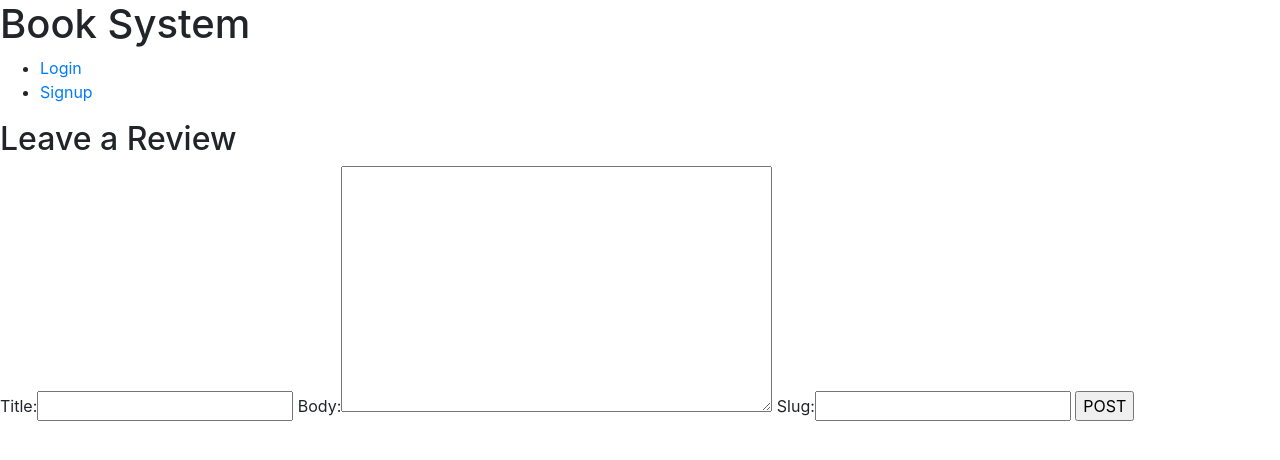
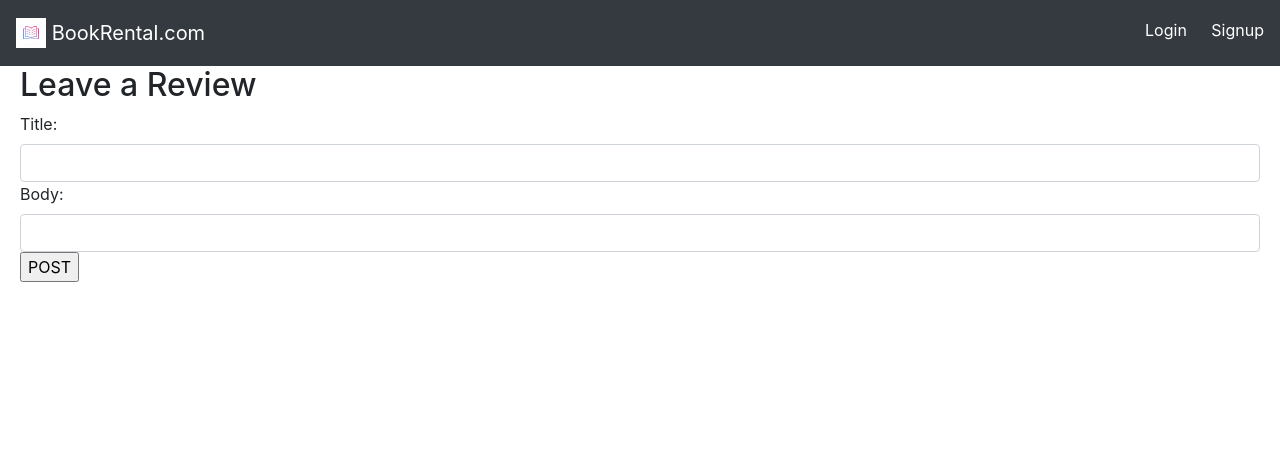
Before and after one commit to churles/booksys, a Django app: page /reviews/atilla/create/ in a window 1280 px wide. Shown: the top 460 px of the page. Run offline with Django 3.2, Linux system fonts and the light colour scheme; data comes from the database, SQL or seed files in the repository; both versions use the stored data as it was after the commit; some libraries are stand-ins or nearby versions.

Commit message:
Add existing file: add nav ui; form ui

```diff
--- a/assets/styles.css
+++ b/assets/styles.css
@@ -6,5 +6,33 @@
 }
 
 .list-thumb:hover{
-	box-shadow: 0 0 2px 1px rgba(0, 140, 186, 0.5);
+  box-shadow: 0 0 2px 1px rgba(2, 140, 186, 0.5);
 }
+
+.form-group-first{
+  margin-left:  20px;
+  margin-right: 20px;
+}
+
+nav a{
+  color:  #fff;
+}
+
+nav a:hover{
+    color: #00dba0;
+    text-decoration: none;
+}
+
+nav li{
+  display:  inline-block;
+  margin-top: 10px;
+  margin-left: 20px;
+}
+
+nav button{
+  background: none;
+  color: #fff;
+  cursor: pointer;
+  border: 0;
+  font-size: 1em;
+}
--- a/books/models.py
+++ b/books/models.py
@@ -24,5 +24,8 @@ class Book(models.Model):
 	#availability = models.CharField(max_length=10, choices=AVAIL_CHOICES, default='rent')
 	#add prices for rent and for sale
 
+	class Meta:
+		ordering = ('title',)
+
 	def __str__(self):
 		return self.title
--- a/reviews/forms.py
+++ b/reviews/forms.py
@@ -5,3 +5,9 @@ class CreateReview(forms.ModelForm):
 	class Meta:
 		model = models.Review
 		fields = ['title','body','slug']
+
+		widgets = {
+			'title': forms.TextInput(attrs={'class': 'form-control'}),
+			'body': forms.TextInput(attrs={'class': 'form-control'}),
+			'slug': forms.HiddenInput(),
+		}
--- a/reviews/templates/reviews/review_create.html
+++ b/reviews/templates/reviews/review_create.html
@@ -1,13 +1,15 @@
 {% extends 'base_layout.html' %}
 
 {% block content %}
-<div>
+<div class="form-group-first">
 	<h2>Leave a Review</h2>
-	<form action="#" method="post">
-		{% csrf_token %}
-		{{form}}
-		<input type="submit" name="" value="POST">
-	</form>
+	<div class="form-group">
+		<form action="#" method="post">
+			{% csrf_token %}
+			{{form}}
+			<input type="submit" name="" value="POST">
+		</form>
+	</div>
 </div>
 <script src="/static/slugify.js"></script>
 {% endblock %}
--- a/templates/base_layout.html
+++ b/templates/base_layout.html
@@ -11,22 +11,43 @@
 </head>
 <body>
 	<header>
-		<h1>Book System</h1>
-		<nav>
-			<ul>
+		<nav class="navbar  navbar-dark bg-dark">
+		    <a class="navbar-brand" href="#">
+			    <img src="{% static 'index.png' %}" width="30" height="30" class="d-inline-block align-top" alt="">
+			    BookRental.com
+		    </a>
+<!-- 			<div class="navbar-collapse" id="navbarNav">
+				<ul class="navbar-nav">
 					{% if user.is_authenticated %}
-					<li>
+						<li class="nav-item">
 							<form action="{% url 'accounts:logout' %}" method="post">
 								{% csrf_token %}
 								<button type="submit">Logout</button>
 							</form>
 						</li>
-					<li><a href="{% url 'books:create' %}">New Listing</a></li>
+						<li class="nav-item"><a href="{% url 'books:create' %}" class="nav-link">New Listing</a></li>
+					{% else %}
+						<li class="nav-item"><a href="{% url 'accounts:login' %}" class="nav-link">Login</a></li>
+						<li class="nav-item"><a href="{% url 'accounts:signup' %}" class="nav-link">Signup</a></li>
+					{% endif %}
+				</ul>
+			</div> -->
+			<div>
+				<ul>
+					{% if user.is_authenticated %}
+						<li>
+							<form class="logout-link" action="{% url 'accounts:logout' %}" method="post">
+								{% csrf_token %}
+								<button type="submit">Logout</button>
+							</form>
+						</li>
+						<li ><a href="{% url 'books:create' %}">New Listing</a></li>
 					{% else %}
 						<li><a href="{% url 'accounts:login' %}">Login</a></li>
 						<li><a href="{% url 'accounts:signup' %}">Signup</a></li>
 					{% endif %}
 				</ul>
+			</div>
 		</nav>
 	</header>
 	{% block content %}
```
Also changed, not shown: books/forms.py (+9 -0 lines), books/templates/books/book_create.html (+8 -6 lines), assets/index.png (added), books/migrations/0009_alter_book_options.py (added), db.sqlite3, media/equinox_aAmQX12.jpeg (added), media/index.png (added), 2 other files. Lines whose indentation alone changed are shown as unchanged.
